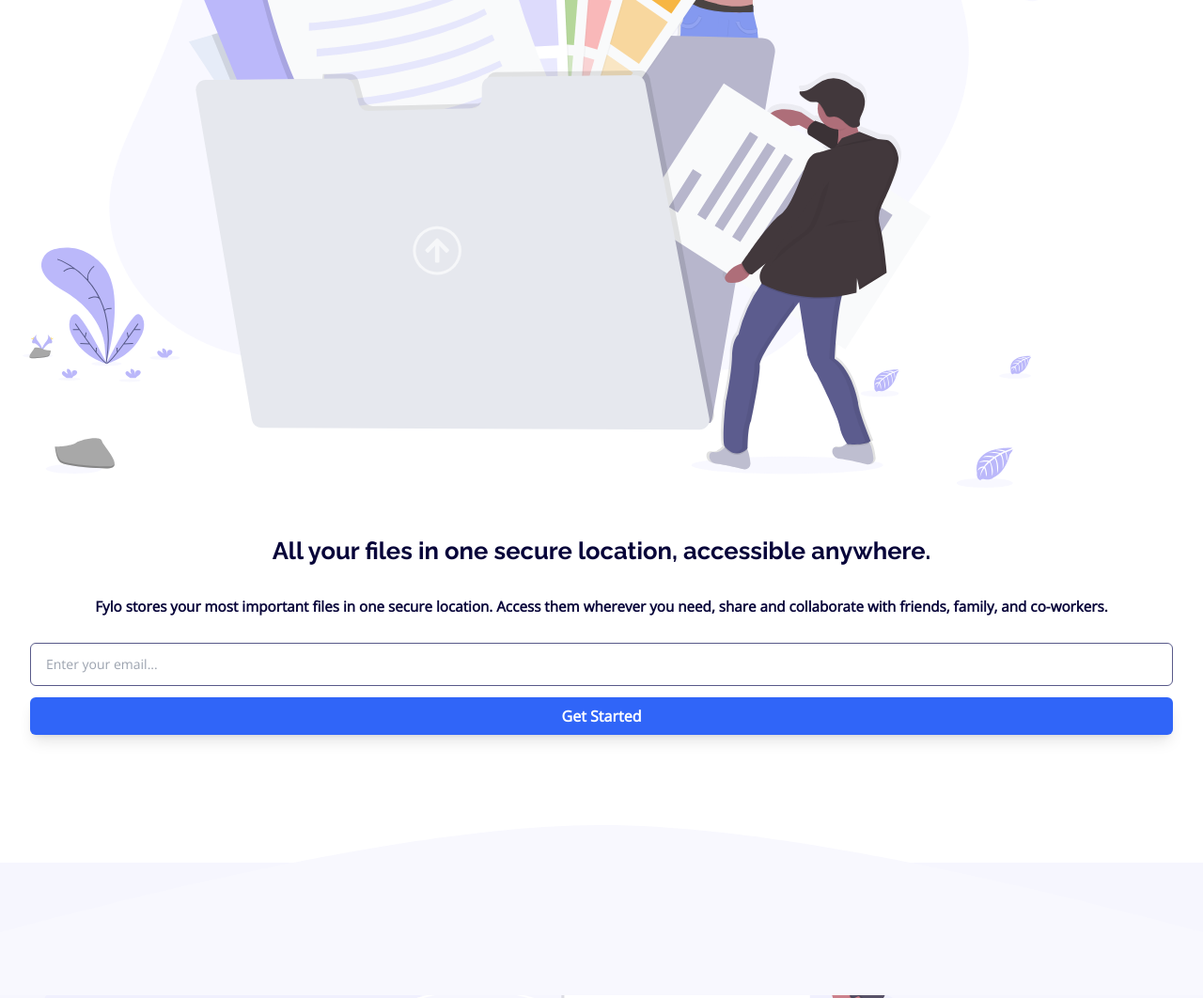
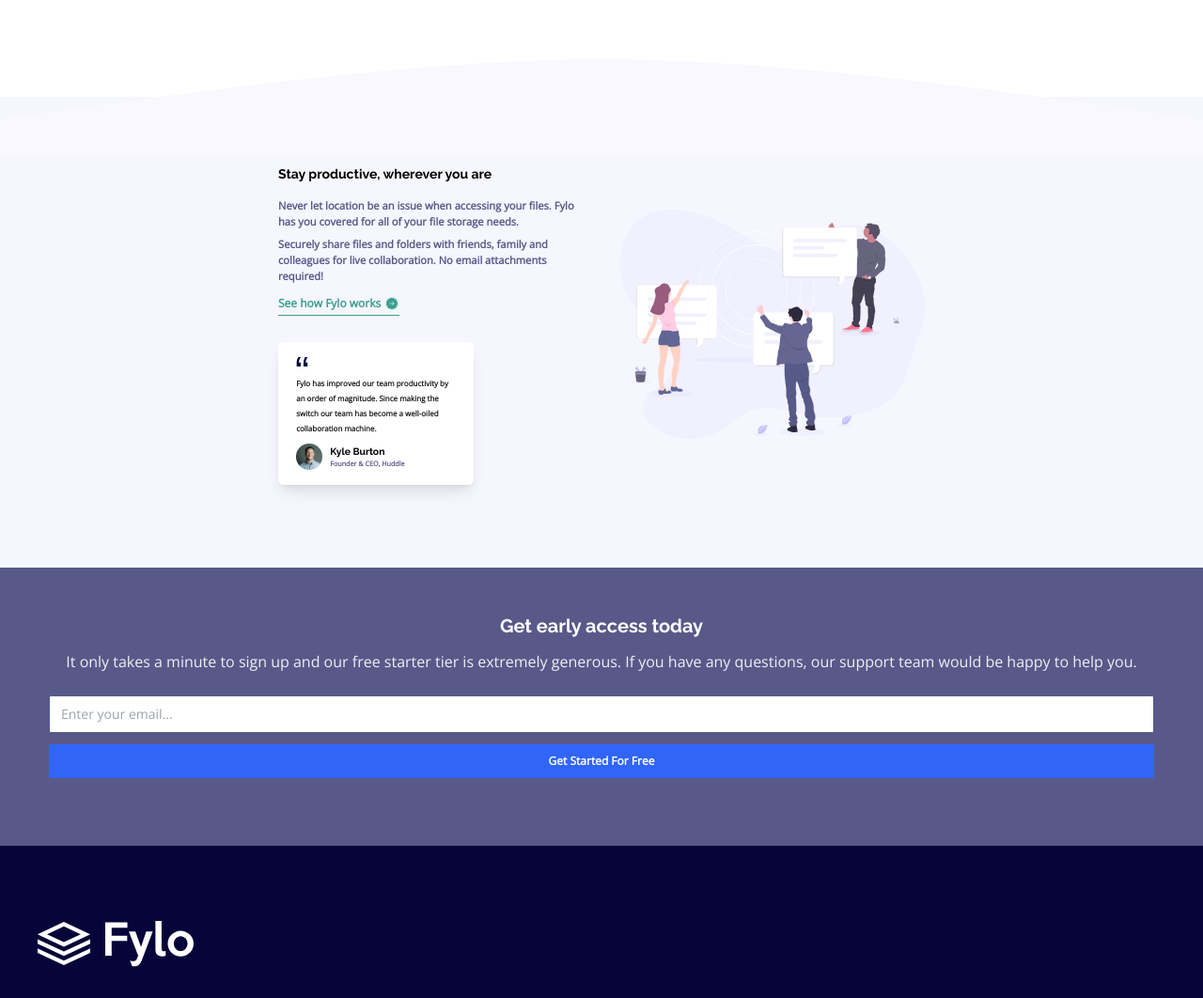
Before and after one commit to amirhazizi/fylo-landing-page-with-two-column-layout, a website: page index.html in a window 1280 px wide. Shown: the part 480-1542 px from the top of the page at 94% size. Drawn offline with nearby package versions, Linux system fonts and the light colour scheme.

Commit message:
update header/section 1

```diff
--- a/css/input.css
+++ b/css/input.css
@@ -47,6 +47,10 @@ nav {
     padding-bottom: 3rem;
 }
 
+.section-1-p {
+    font-size: .9rem;
+}
+
 .user-comment {
     width: 17rem;
     padding: 1rem 1.7rem;
@@ -72,3 +76,38 @@ nav {
     width: 2rem;
     padding: .45rem;
 }
+
+/* queris */
+@media (min-width:768px) {
+
+    /* header */
+    .header-content h1 {
+        font-size: 1.3rem;
+    }
+
+    .header-content p {
+        font-size: .65rem;
+    }
+
+    /* section 1 */
+    .section-1-p {
+        font-size: .7rem;
+    }
+
+    .user-comment {
+        width: 13rem;
+        padding: 1rem 1.2rem;
+    }
+
+    .user-comment p {
+        font-size: .5rem;
+    }
+
+    .user-comment-footer>div>h2 {
+        font-size: .65rem;
+    }
+
+    .user-comment-footer>div>p {
+        font-size: .45rem;
+    }
+}
--- a/index.html
+++ b/index.html
@@ -25,7 +25,7 @@
     <!-- header -->
     <header>
       <!-- container -->
-      <div class="max-w-ms mx-auto p-6 space-y-28">
+      <div class="mx-auto p-6 space-y-28 md:max-w-3xl md:p-10">
         <!-- nav -->
         <nav class="flex justify-between items-center">
           <!-- logo -->
@@ -46,11 +46,17 @@
         <!-- end nav -->
 
         <!-- header content -->
-        <div class="header-content text-center space-y-12">
+        <div
+          class="header-content text-center space-y-12 md:text-left md:space-y-0 md:flex md:items-center md:flex-row-reverse"
+        >
           <!-- intro img -->
-          <img src="./images/illustration-1.svg" alt="illustration-1.svg" />
+          <img
+            src="./images/illustration-1.svg"
+            alt="illustration-1.svg"
+            class="md:w-1/2 md:ml-5"
+          />
           <!-- text content -->
-          <div class="space-y-7">
+          <div class="space-y-7 md:space-y-4">
             <!-- header -->
             <h1 class="font-bold text-cl_VeryDarkBlue">
               All your files in one secure location, accessible anywhere.
@@ -62,14 +68,16 @@
               family, and co-workers.
             </p>
             <!-- sign up form -->
-            <form class="flex flex-col space-y-3 px-2">
+            <form
+              class="flex flex-col space-y-3 px-2 md:px-0 md:flex-row md:items-stretch md:space-x-2 md:space-y-0"
+            >
               <input
-                class="w-full border py-3 px-4 text-sm rounded-md border-cl_DesaturatedBlue focus:outline-cl_BrightBlue"
+                class="w-full border py-3 px-4 text-sm rounded-md border-cl_DesaturatedBlue focus:outline-cl_BrightBlue md:w-2/3 md:py-2"
                 type="text"
                 placeholder="Enter your email..."
               />
               <button
-                class="w-full bg-cl_BrightBlue text-white font-bold py-2 rounded-md shadow-lg"
+                class="w-full bg-cl_BrightBlue text-white font-bold py-2 rounded-md shadow-lg md:w-1/3 md:text-xs"
                 type="submit"
               >
                 Get Started
@@ -83,44 +91,52 @@
 
     <!-- section 1 -->
     <section class="section-1 relative bg-cl_LightGrayishBlue">
-      <!-- float img -->
+      <!-- float img mobile screen -->
       <img
-        class="absolute left-0 top-0 -translate-y-10 w-full"
+        class="absolute left-0 top-0 -translate-y-10 w-full md:invisible"
         src="./images/bg-curve-mobile.svg"
         alt="bg-curve-mobile.svg"
       />
+      <!-- float img desktop screen -->
+      <img
+        class="invisible md:visible absolute left-0 top-0 -translate-y-10 w-full"
+        src="./images/bg-curve-desktop.svg"
+        alt="bg-curve-desktop.svg"
+      />
       <!-- container -->
-      <div class="max-w-ms mx-auto p-6 space-y-24">
+      <div
+        class="p-6 space-y-24 md:flex md:flex-row-reverse md:space-y-0 md:max-w-3xl md:mx-auto md:justify-center md:items-center md:p-10"
+      >
         <!-- img article -->
-        <article>
+        <article class="md:w-2/3 md:ml-10">
           <img src="./images/illustration-2.svg" alt="illustration-2.svg" />
         </article>
         <!-- text article -->
-        <article class="space-y-10">
+        <article class="space-y-10 md:w-2/3 md:space-y-7">
           <!-- container -->
-          <div class="space-y-5">
+          <div class="space-y-5 md:space-y-2 font-bold">
             <!-- header -->
-            <h1 class="text-lg font-bold text-center pb-2">
+            <h1 class="text-lg text-center pb-2 md:text-left md:text-sm">
               Stay productive, wherever you are
             </h1>
             <!-- text 1 -->
-            <p class="text-sm text-cl_DesaturatedBlue">
+            <p class="section-1-p text-cl_DesaturatedBlue">
               Never let location be an issue when accessing your files. Fylo has
               you covered for all of your file storage needs.
             </p>
             <!-- text 2 -->
-            <p class="text-sm text-cl_DesaturatedBlue">
+            <p class="section-1-p text-cl_DesaturatedBlue">
               Securely share files and folders with friends, family and
               colleagues for live collaboration. No email attachments required!
             </p>
             <!-- link cotainer -->
             <a
               href="#"
-              class="flex items-center text-sm border-b pt-5 border-cl_ModerateCyan text-cl_ModerateCyan w-fit pb-1 mx-auto"
+              class="flex items-center text-sm border-b pt-5 border-cl_ModerateCyan text-cl_ModerateCyan w-fit pb-1 mx-auto md:mx-0 md:text-xs md:pt-1"
             >
               See how Fylo works
               <svg
-                class="ml-2"
+                class="ml-2 md:ml-1"
                 width="16"
                 height="16"
                 xmlns="http://www.w3.org/2000/svg"
@@ -162,7 +178,7 @@
             </a>
           </div>
           <div
-            class="user-comment mx-auto shadow-lg space-y-2 bg-white rounded-md"
+            class="user-comment mx-auto shadow-lg space-y-2 bg-white rounded-md md:mx-0"
           >
             <img src="./images/icon-quotes.svg" alt="icon-quotes.svg" />
             <p class="font-bold opacity-90 leading-4">
```
Also changed, not shown: css/styles.css.
